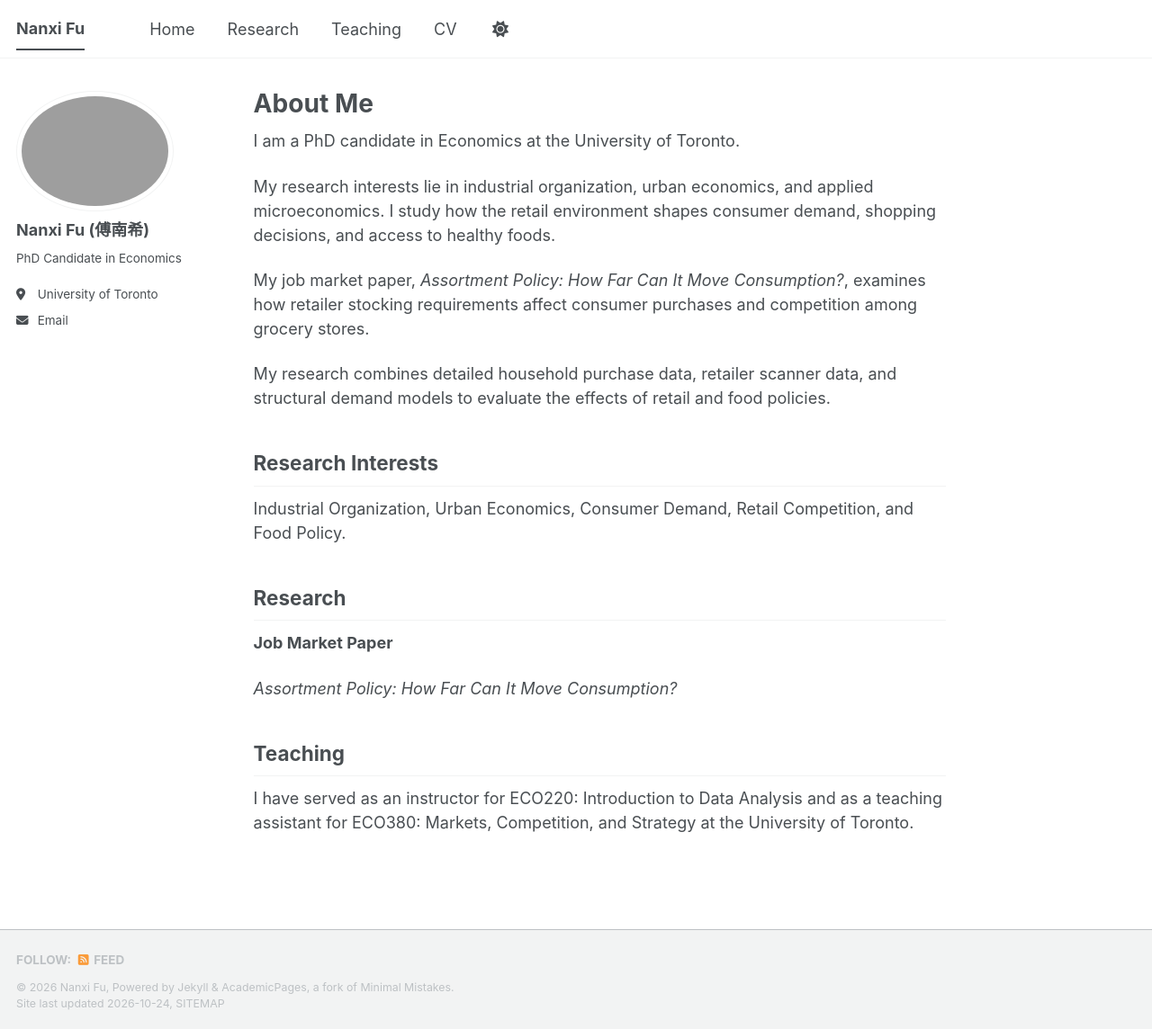
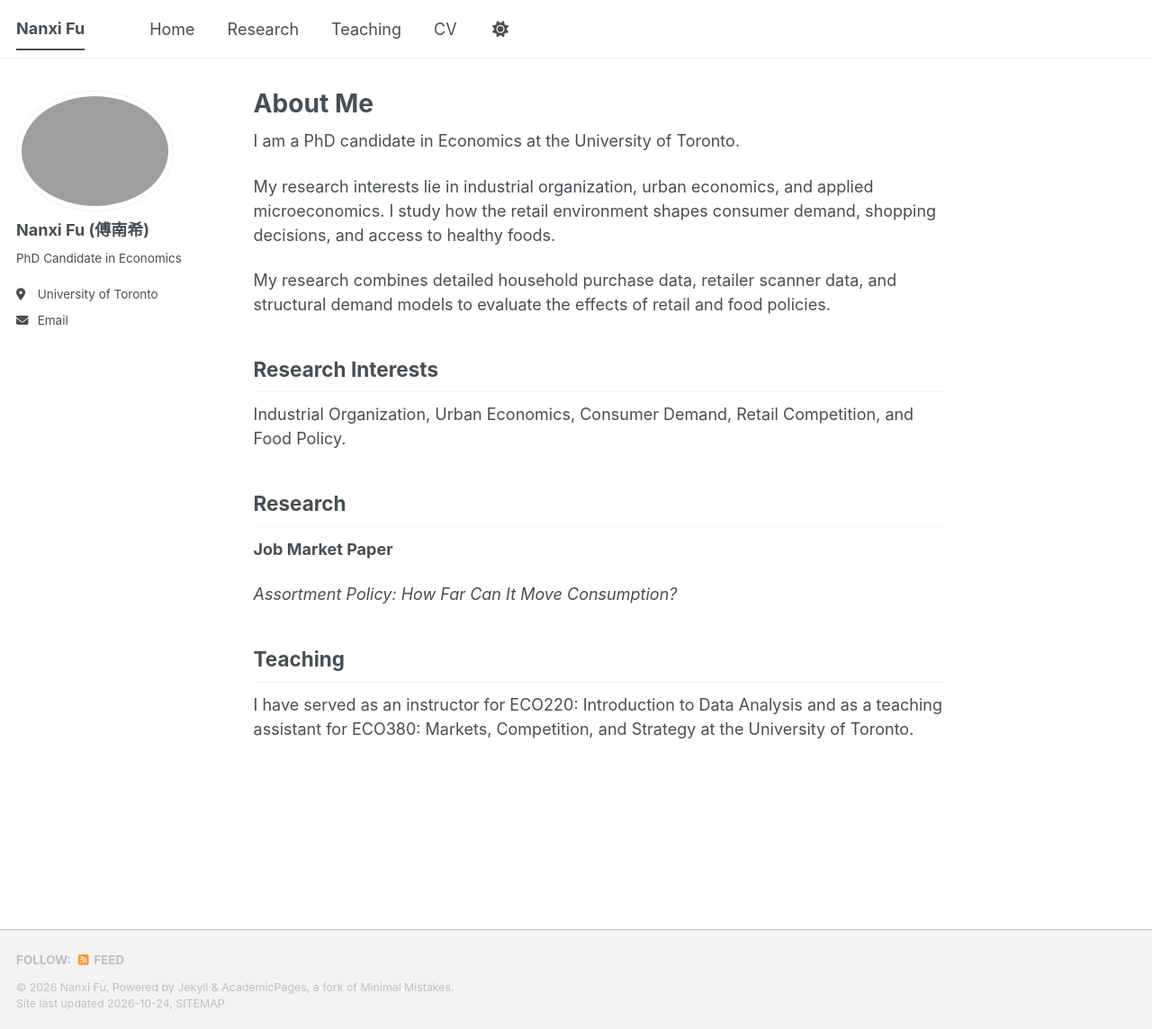
Before and after one commit to nanxifu/academic-website-test, a Jekyll site: the page built from _pages/about.md, in a window 1280 px wide and 1144 px high. Shown: the whole window at 90% size. Built offline with Jekyll 4.4.1, drawn with Linux system fonts in a browser that asks for light colours; a style sheet for code colours, icons or effects is not loaded.

Commit message:
Edit about.md to remove job market paper details
Removed a sentence about the job market paper to streamline the content.

```diff
--- a/_pages/about.md
+++ b/_pages/about.md
@@ -7,8 +7,6 @@ author_profile: true
 I am a PhD candidate in Economics at the University of Toronto.
 
 My research interests lie in industrial organization, urban economics, and applied microeconomics. I study how the retail environment shapes consumer demand, shopping decisions, and access to healthy foods.
-
-My job market paper, *Assortment Policy: How Far Can It Move Consumption?*, examines how retailer stocking requirements affect consumer purchases and competition among grocery stores.
 
 My research combines detailed household purchase data, retailer scanner data, and structural demand models to evaluate the effects of retail and food policies.
 
```
